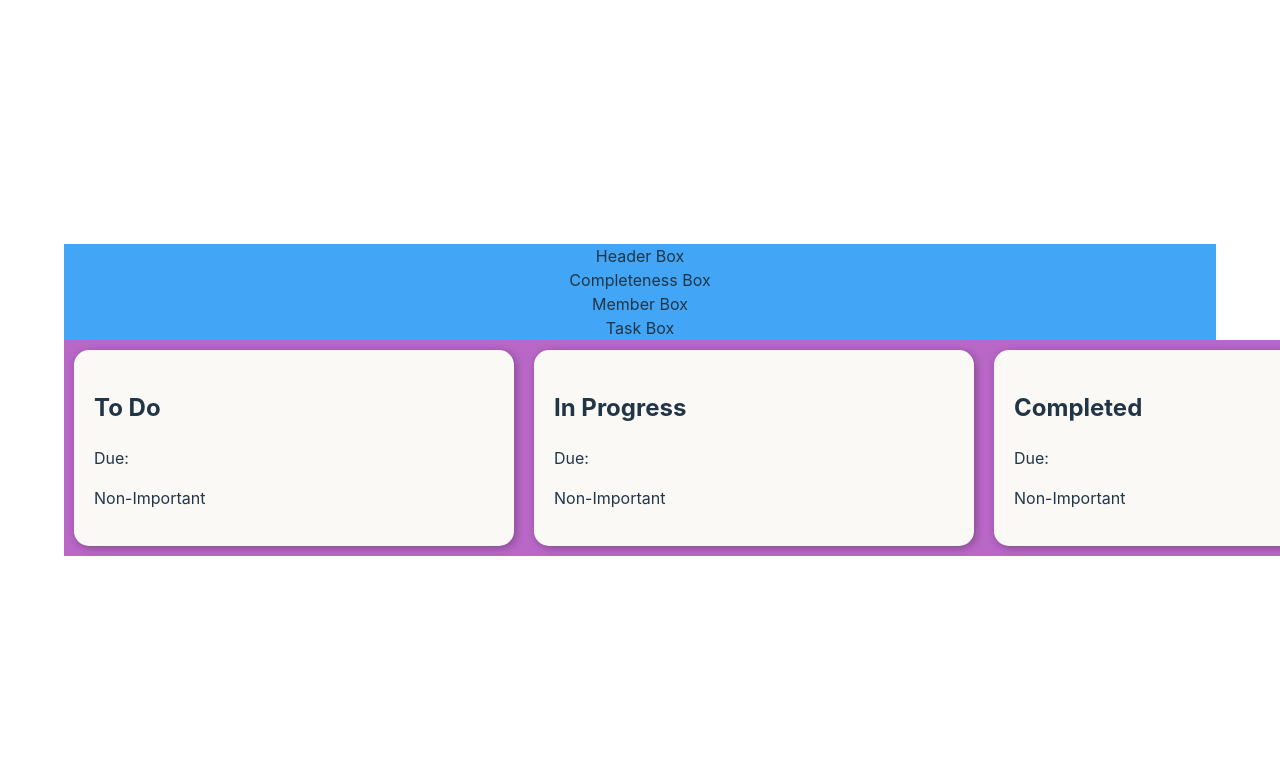
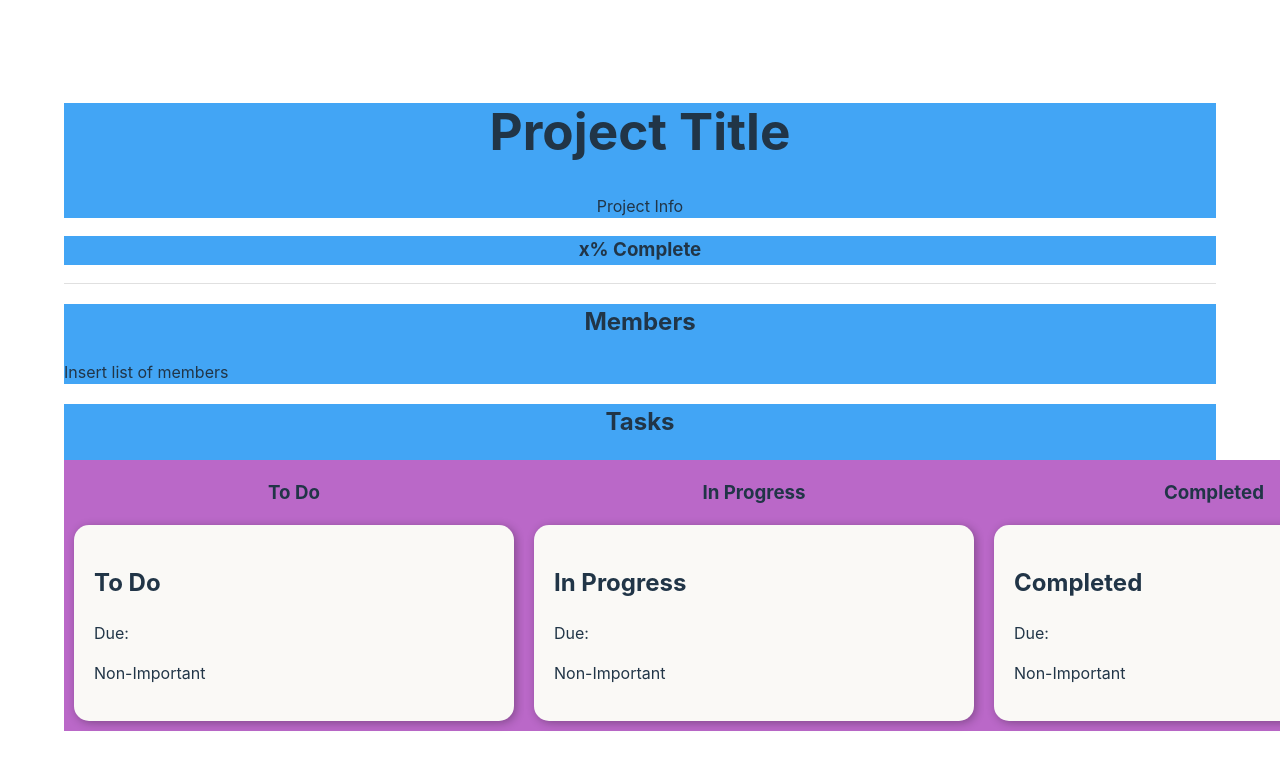
Before and after one commit to asin819/Koallab, a React (Vite) app in the folder koallab/: page /project in a window 1280 px wide. Shown: the top 770 px of the page. Built offline with nearby package versions, Linux system fonts and the light colour scheme.

Commit message:
scaffold of project page

```diff
--- a/koallab/src/frontend/pages/project/Project.jsx
+++ b/koallab/src/frontend/pages/project/Project.jsx
@@ -1,6 +1,6 @@
 import React from "react";
 import './Project.css'
-import { Box, Container } from "@mui/material";
+import { Box, Container, Divider } from "@mui/material";
 import TaskCompact from "../../components/old/TaskCompact";
 
 const Project = () => {
@@ -11,7 +11,9 @@ return(
     sx={{
         backgroundColor: "primary.light"
     }}>
-        Header Box
+        <h1> Project Title </h1>
+        <p> Project Info</p>
+
     </Box>
 
     <Box
@@ -19,15 +21,26 @@ return(
     sx={{
         backgroundColor: "primary.light"
     }}>
-        Completeness Box
+        <h3> x% Complete </h3>
     </Box>
+
+    <Divider />
 
     <Box
     classname = "memberBox"
     sx={{
         backgroundColor: "primary.light"
     }}>
-        Member Box
+        <h2> Members </h2>
+
+        <Box
+        classname = "taskLists"
+        sx={{
+            display: "flex",
+            flexDirection: "row"
+        }}>
+            Insert list of members
+        </Box>
     </Box>
 
     <Box
@@ -35,7 +48,7 @@ return(
     sx={{
         backgroundColor: "primary.light"
     }}>
-        Task Box
+        <h2>Tasks</h2>
         <Box
         classname = "taskLists"
         sx={{
@@ -48,6 +61,7 @@ return(
             sx={{
                 backgroundColor: "secondary.light"
             }}>
+                <h3>To Do</h3>
                 <TaskCompact TaskTitle="To Do" TaskImportance="Important"></TaskCompact>
             </Box>
             <Box
@@ -55,6 +69,7 @@ return(
             sx={{
                 backgroundColor: "secondary.light"
             }}>
+                <h3>In Progress</h3>
                 <TaskCompact TaskTitle="In Progress" TaskImportance="Important"></TaskCompact>
             </Box>
             <Box
@@ -62,6 +77,7 @@ return(
             sx={{
                 backgroundColor: "secondary.light",
             }}>
+                <h3>Completed</h3>
                 <TaskCompact TaskTitle="Completed" TaskImportance="Important"></TaskCompact>
             </Box>
         </Box>
```
